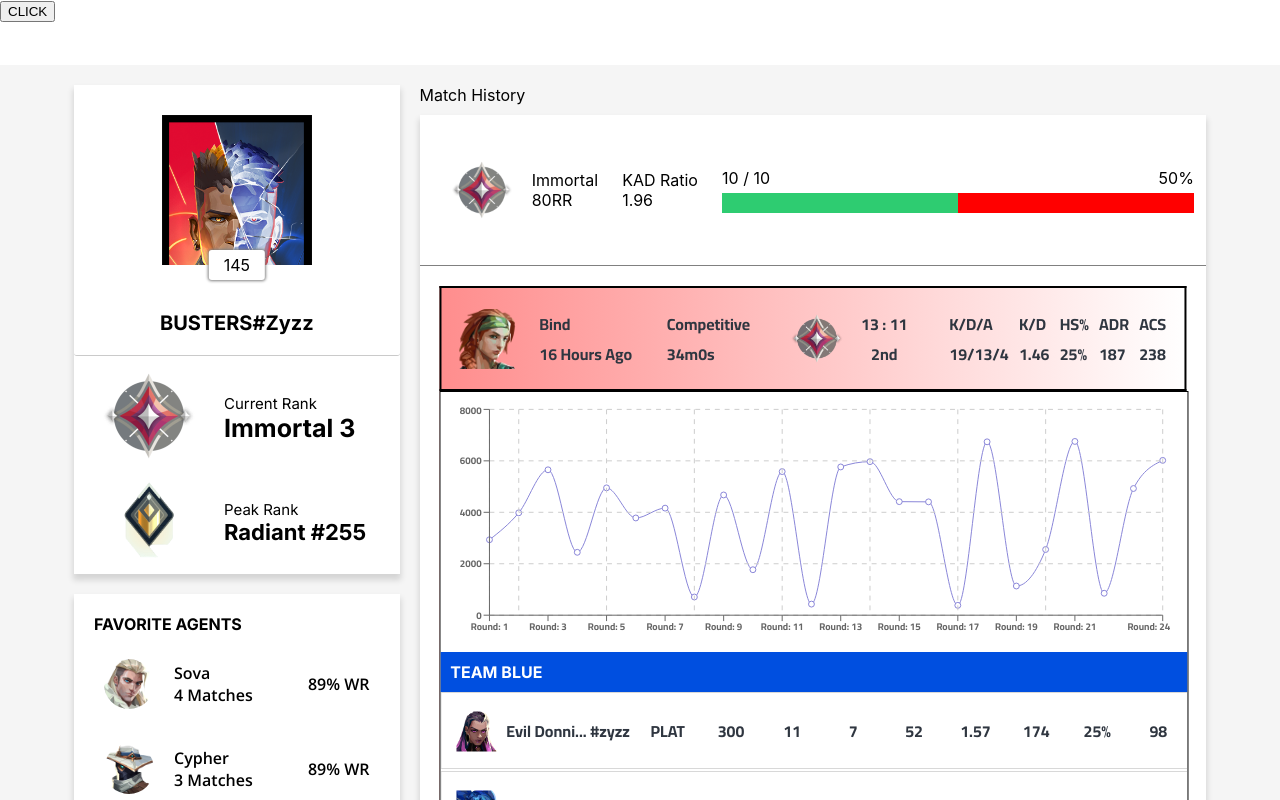
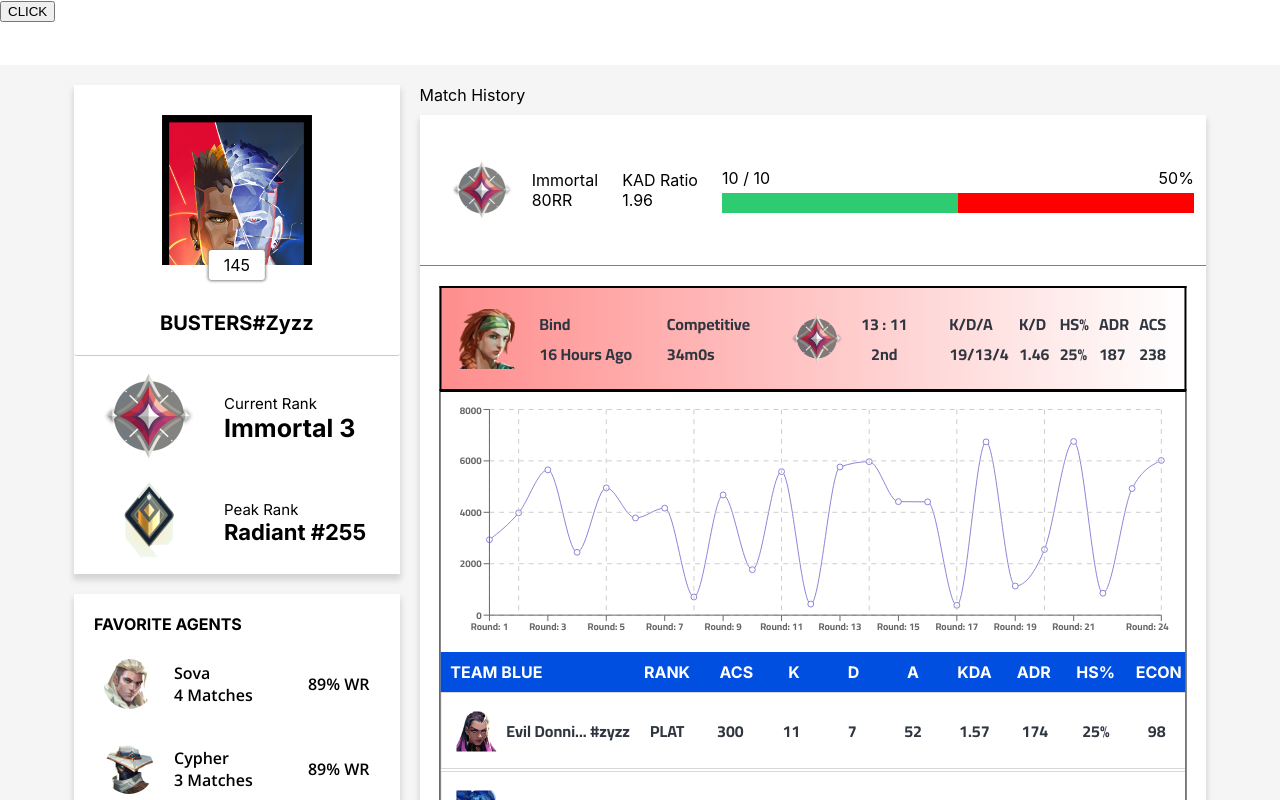
Before and after one commit to Damango/Valorant-Stat-Tracker, a React (Create React App) app: page / in a window 1280 px wide. Both pictures are taken after a click on the element 812 px from the left and 338 px from the top of the page. Built offline with nearby package versions, Linux system fonts and the light colour scheme.

Commit message:
Small Style Changes

```diff
--- a/src/Components/MatchCard/DropDownTeamPlayer/DropDownTeamPlayer.css
+++ b/src/Components/MatchCard/DropDownTeamPlayer/DropDownTeamPlayer.css
@@ -49,6 +49,7 @@
 
 .team-player-stats-container {
 	position: absolute;
+
 	right: 0px;
 	top: 50%;
 	transform: translateY(-50%);
--- a/src/Components/MatchCard/MatchCard.css
+++ b/src/Components/MatchCard/MatchCard.css
@@ -180,12 +180,30 @@
 
 .match-card-drop-down-container {
 	position: relative;
-	width: 100%;
+	width: 99.8%;
 	height: 0px;
 	background-color: white;
 	border: 1px solid black;
 	transition: 0.3s;
 	overflow: hidden;
+}
+
+.drop-down-team-header {
+	position: relative;
+}
+
+.team-player-stats-container-header {
+	position: absolute;
+
+	right: 0px;
+	top: 0px;
+	padding-right: 20px;
+	display: inline-block;
+	width: 70%;
+	height: 100%;
+	display: flex;
+	justify-content: space-between;
+	align-items: center;
 }
 
 .drop-down-chart-container {
@@ -298,6 +316,19 @@
 	.match-card-map {
 		font-size: 14px;
 		width: 40px;
+		position: relative;
+		top: 5px;
+	}
+	.match-card-type {
+		font-size: 14px;
+		position: relative;
+		bottom: 7px;
+	}
+
+	.match-card-type-mobile {
+		font-size: 14px;
+		position: relative;
+		bottom: 7px;
 	}
 
 	.match-card-type {
--- a/src/Components/MatchCard/MatchCard.js
+++ b/src/Components/MatchCard/MatchCard.js
@@ -286,13 +286,75 @@
 					</div>
 					<div className="drop-down-teams-container">
 						<div className="drop-down-team-a drop-down-team">
-							<div className="drop-down-team-header team-blue">TEAM BLUE</div>
+							<div className="drop-down-team-header team-blue">
+								TEAM BLUE
+								<div className="team-player-stats-container-header">
+									<div className="drop-down-team-player-rank-container">
+										<div className="drop-down-team-player-rank">RANK</div>
+									</div>
+									<div className="drop-down-team-acs drop-down-player-section">
+										ACS
+									</div>
+									<div className="drop-down-team-kills drop-down-player-section">
+										K
+									</div>
+									<div className="drop-down-team-deaths drop-down-player-section">
+										D
+									</div>
+									<div className="drop-down-team-assists drop-down-player-section">
+										A
+									</div>
+									<div className="drop-down-team-kd drop-down-player-section">
+										KDA
+									</div>
+									<div className="drop-down-team-adr drop-down-player-section">
+										ADR
+									</div>
+									<div className="drop-down-team-hs-percent drop-down-player-section">
+										HS%
+									</div>
+									<div className="drop-down-team-econ drop-down-player-section">
+										ECON
+									</div>
+								</div>
+							</div>
 							{teams.blueTeam.map((player, index) => (
 								<DropDownTeamPlayer player={player} index={index} />
 							))}
 						</div>
 						<div className="drop-down-team-b drop-down-team">
-							<div className="drop-down-team-header team-red">TEAM RED</div>
+							<div className="drop-down-team-header team-red">
+								TEAM RED
+								<div className="team-player-stats-container-header">
+									<div className="drop-down-team-player-rank-container">
+										<div className="drop-down-team-player-rank">RANK</div>
+									</div>
+									<div className="drop-down-team-acs drop-down-player-section">
+										ACS
+									</div>
+									<div className="drop-down-team-kills drop-down-player-section">
+										K
+									</div>
+									<div className="drop-down-team-deaths drop-down-player-section">
+										D
+									</div>
+									<div className="drop-down-team-assists drop-down-player-section">
+										A
+									</div>
+									<div className="drop-down-team-kd drop-down-player-section">
+										KDA
+									</div>
+									<div className="drop-down-team-adr drop-down-player-section">
+										ADR
+									</div>
+									<div className="drop-down-team-hs-percent drop-down-player-section">
+										HS%
+									</div>
+									<div className="drop-down-team-econ drop-down-player-section">
+										ECON
+									</div>
+								</div>
+							</div>
 							<div className="drop-down-team-a drop-down-team">
 								{teams.redTeam.map((player, index) => (
 									<DropDownTeamPlayer player={player} index={index} />
```
